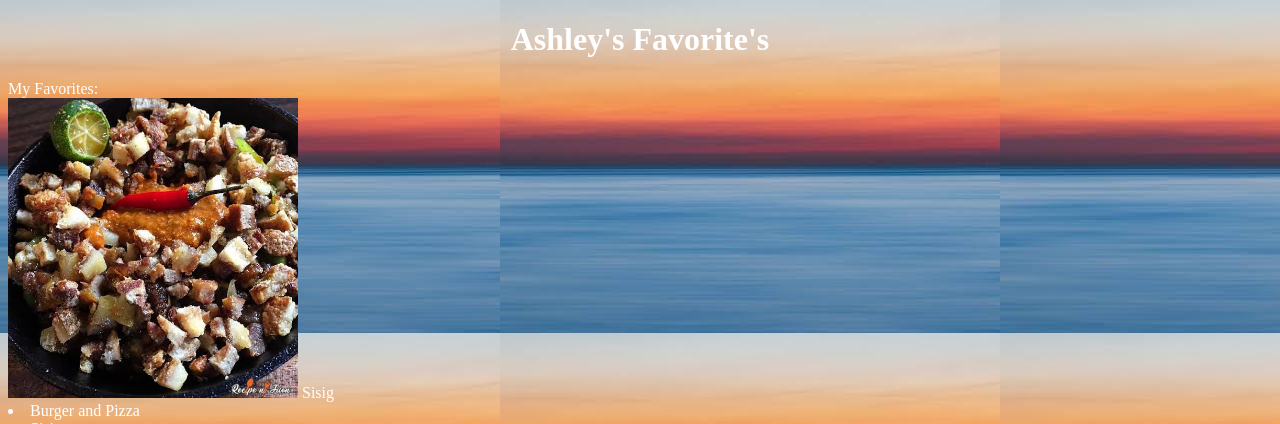
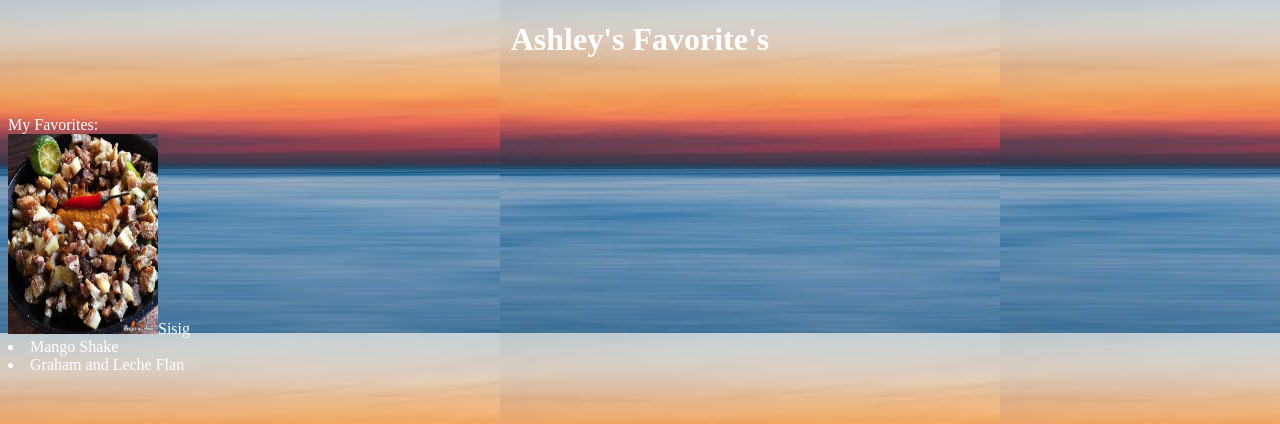
Before and after one commit to vegatzkieeeee/vegatzkieeeee.github.io, a plain HTML site: page page1.html in a window 1280 px wide. Shown: the top 424 px of the page. Drawn offline with Linux system fonts and the light colour scheme.

Commit message:
Update page1.html

```diff
--- a/page1.html
+++ b/page1.html
@@ -3,12 +3,16 @@
 <head>
 <body background="Main.jpeg">
 <h1><center><font color="white">Ashley's Favorite's</center></h1>
+<br>
+<br>
 My Favorites:
 <br>
-<img src="images (15).jpeg" alt="image" height="300" width="290>
+<img src="images (15).jpeg" alt="image" height="200" width="150>
 <br>
 Sisig
-<li>Burger and Pizza</li>
+<br>
+<img src="images (16).jpeg" alt="image" height="200" width="150>
+Burger
 <li>Sisig</li>
 <li>Mango Shake</li>
 <li>Graham and Leche Flan</li>
```
